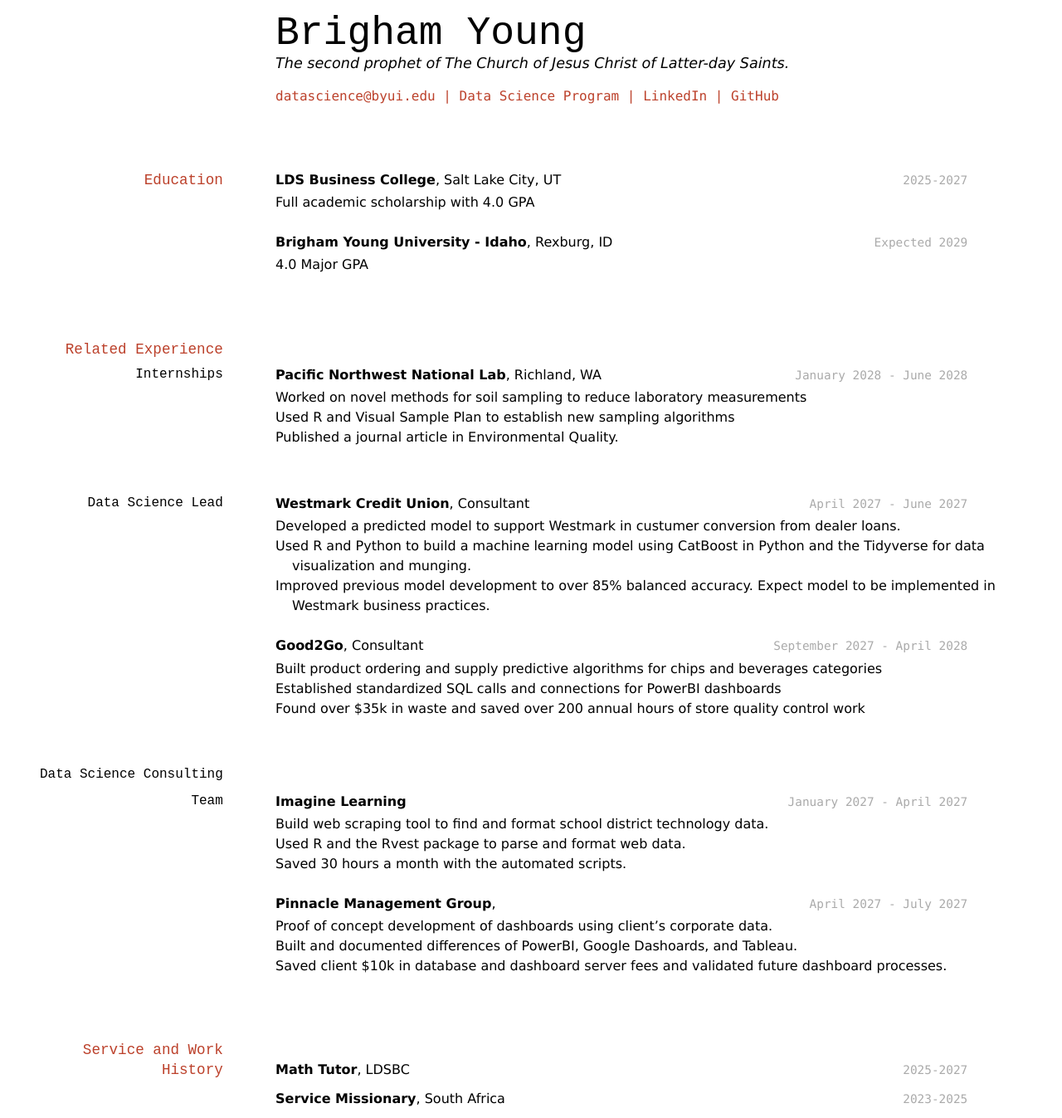
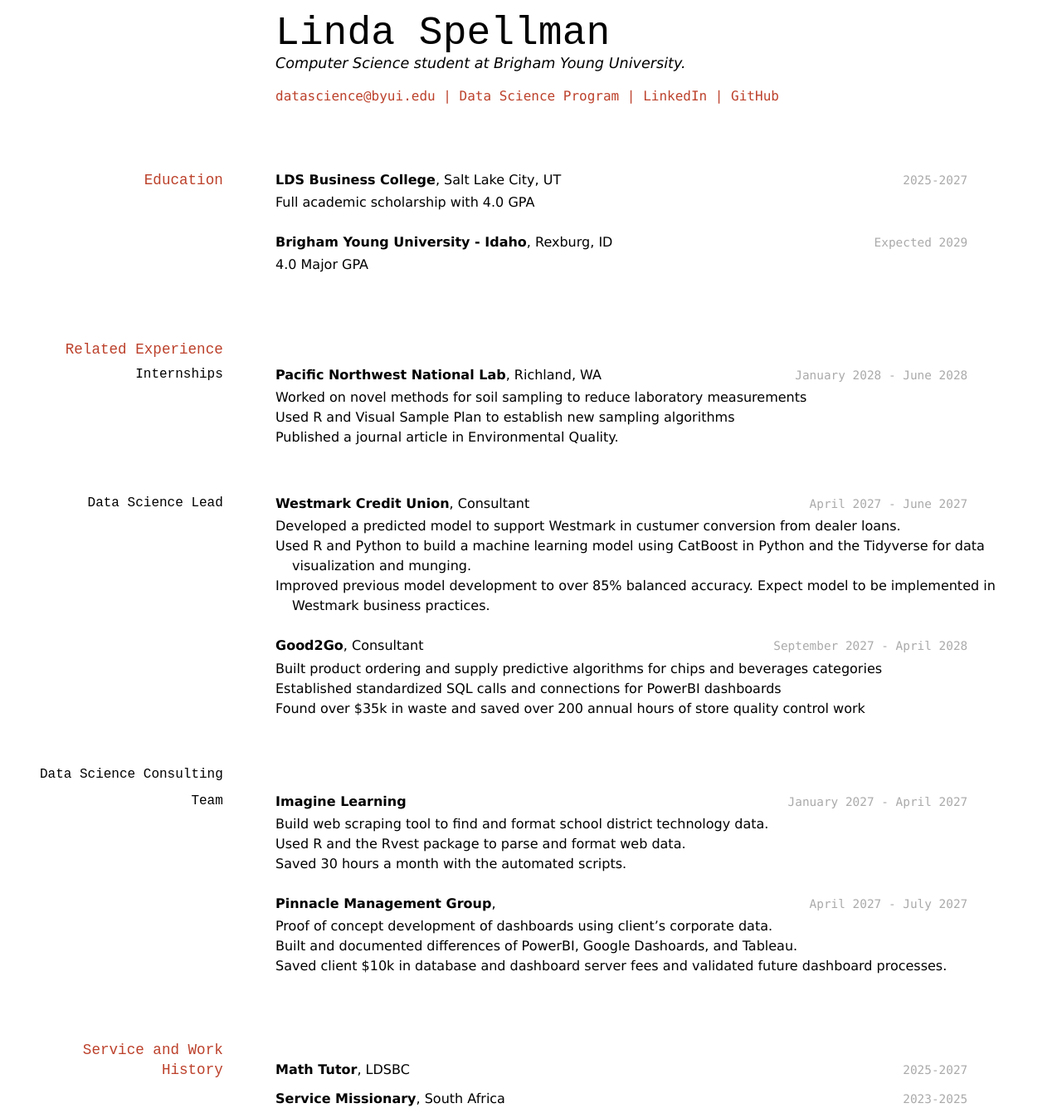
Before and after one commit to byuids-resumes/spellman_resume, a Jekyll site: the page built from docs/index.md, in a window 1280 px wide. Shown: the whole page at 83% size. Built offline with Jekyll 4.4.1, drawn with Linux system fonts in a browser that asks for light colours.

Commit message:
index change

```diff
--- a/docs/index.md
+++ b/docs/index.md
@@ -1,9 +1,9 @@
 ---
 layout: cv
-title: Brigham Young's Resume
+title: Linda Spellman's Resume
 ---
-# Brigham Young
-The second prophet of The Church of Jesus Christ of Latter-day Saints.
+# Linda Spellman
+Computer Science student at Brigham Young University.
 
 <div id="webaddress">
 <a href="datascience@byui.edu">datascience@byui.edu</a>
```
Also changed, not shown: index_2027.md (+3 -3 lines).
